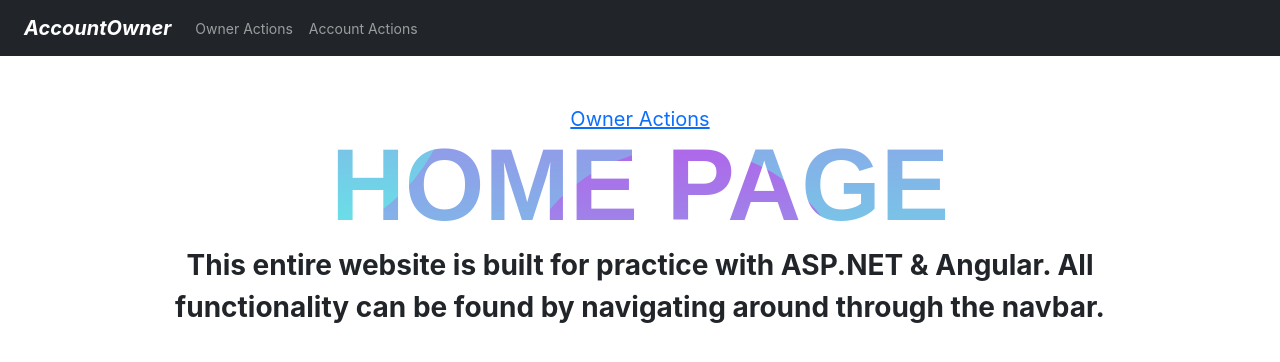
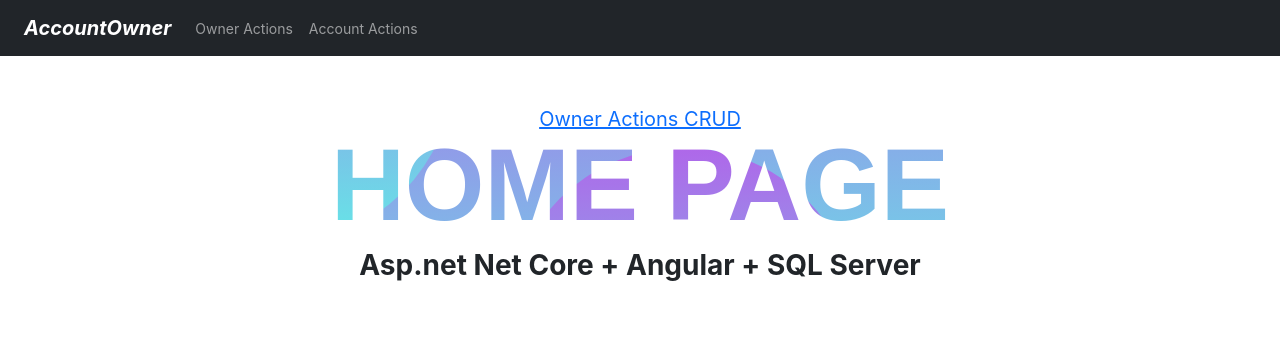
Before and after one commit to huynhdev24/angular-crud, an Angular app: page /home in a window 1280 px wide. Shown: the top 362 px of the page. Built offline with nearby package versions, Linux system fonts and the light colour scheme.

Commit message:
refactor

```diff
--- a/src/app/home/home.component.html
+++ b/src/app/home/home.component.html
@@ -4,11 +4,10 @@
 
             <a class="fs-5" [routerLink]="['/owner/list']" routerLinkActive="active"
                 [routerLinkActiveOptions]="{exact: true}">
-                Owner Actions </a>
+                Owner Actions CRUD </a>
             <h1 class="header-text bg-text">{{homeText}}</h1>
             <p class="fw-bold fs-3">
-                This entire website is built for practice with ASP.NET & Angular.
-                All functionality can be found by navigating around through the navbar.
+                Asp.net Net Core + Angular + SQL Server
             </p>
         </div>
     </div>
```
